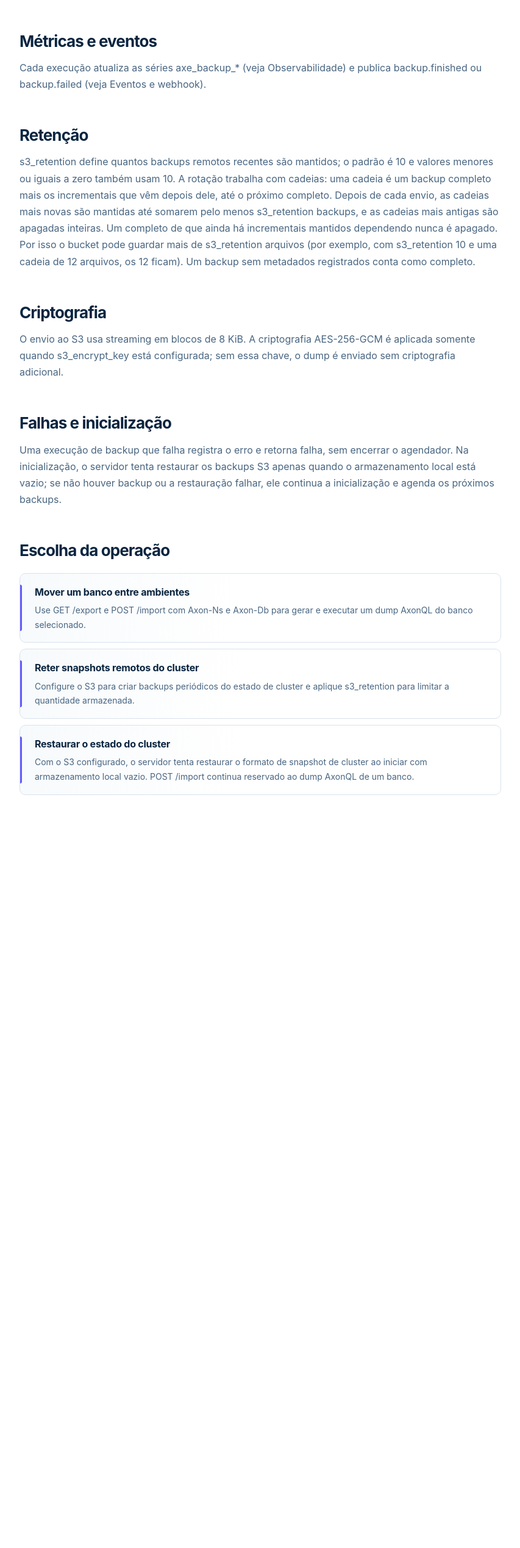
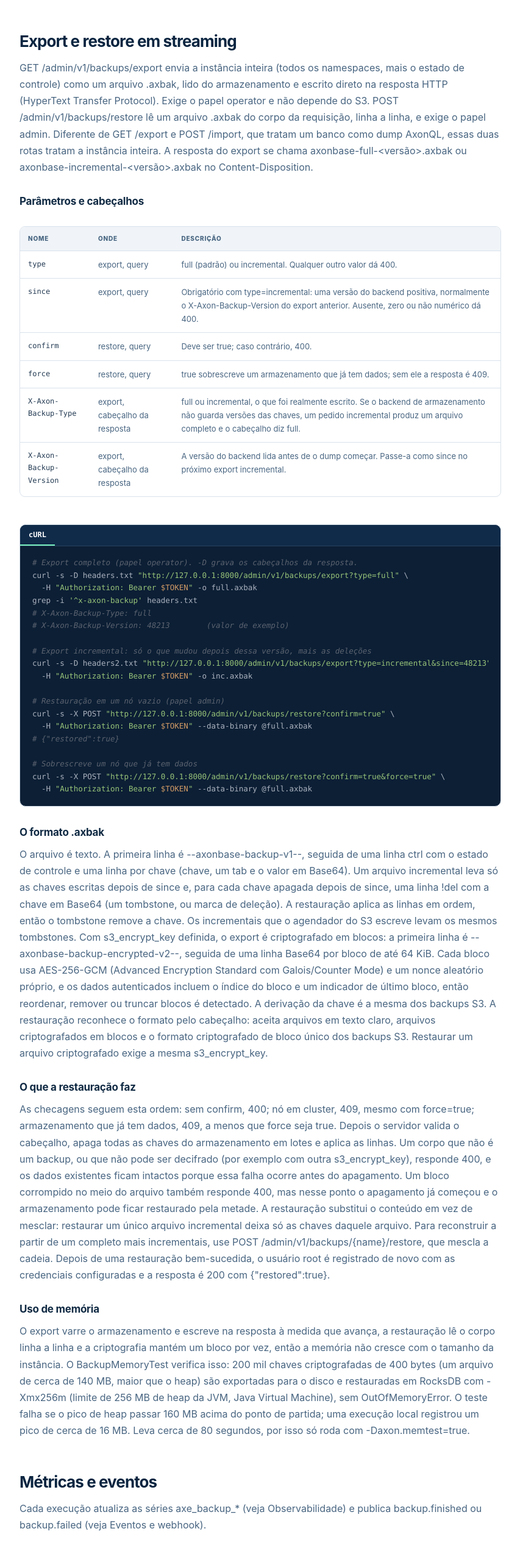
Before and after one commit to axonbase/axonbase-docs, a React (Vite) app: page /backup in a window 1280 px wide. Shown: the part 3787-6326 px from the top of the page at 61% size, without its empty margins (302-1155 px from the left). Before the commit the page ends 5191 px from the top, so only its background shows below. Built offline with nearby package versions, Linux system fonts and the light colour scheme.

Commit message:
docs: document streaming export and restore on the backup page

```diff
--- a/src/pages/Backup.tsx
+++ b/src/pages/Backup.tsx
@@ -1,6 +1,7 @@
 import { useTranslation } from "react-i18next";
 import BackupFlowDiagram from "../components/BackupFlowDiagram";
 import CodeTabs from "../components/CodeTabs";
+import RefTable from "../components/RefTable";
 
 export default function Backup() {
   const { t } = useTranslation();
@@ -8,6 +9,9 @@ export default function Backup() {
   const scenarios = Array.isArray(translatedScenarios)
     ? translatedScenarios as Array<{ title: string; desc: string }>
     : [];
+
+  const list = (key: string) => t(key, { returnObjects: true }) as string[];
+  const rows = (key: string) => t(key, { returnObjects: true }) as string[][];
 
   return (
     <div className="page backup-page">
@@ -68,6 +72,20 @@ export default function Backup() {
       </section>
 
       <section>
+        <h2>{t("backup_stream_title")}</h2>
+        <p>{t("backup_stream_desc")}</p>
+        <h3>{t("backup_stream_params_title")}</h3>
+        <RefTable headers={list("backup_stream_params_headers")} rows={rows("backup_stream_params_rows")} />
+        <CodeTabs tabs={[{ label: "cURL", code: t("backup_stream_code"), language: "bash" }]} />
+        <h3>{t("backup_stream_format_title")}</h3>
+        <p>{t("backup_stream_format_desc")}</p>
+        <h3>{t("backup_stream_restore_title")}</h3>
+        <p>{t("backup_stream_restore_desc")}</p>
+        <h3>{t("backup_stream_memory_title")}</h3>
+        <p>{t("backup_stream_memory_desc")}</p>
+      </section>
+
+      <section>
         <h2>{t("backup_observe_title")}</h2>
         <p>{t("backup_observe_desc")}</p>
       </section>
```
